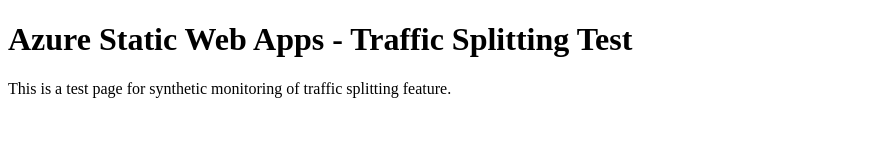
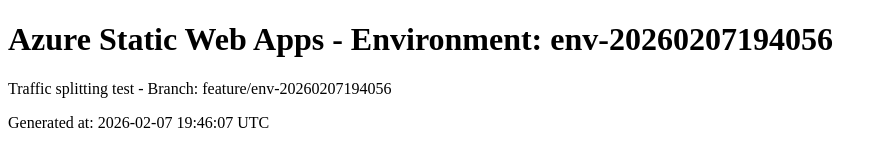
Before and after one commit to skylathadani-ms/synthetics-swa-traffic-20260207194056, a plain HTML site: page index.html in a window 1280 px wide. Shown: the whole page, without its empty margins (0-887 px from the left). Drawn offline with Linux system fonts and the light colour scheme.

Commit message:
Update index.html for env-20260207194056

```diff
--- a/index.html
+++ b/index.html
@@ -1,10 +1,11 @@
 <!DOCTYPE html>
 <html>
 <head>
-<title>Synthetics Test - Traffic Splitting</title>
+<title>Environment: env-20260207194056</title>
 </head>
 <body>
-<h1>Azure Static Web Apps - Traffic Splitting Test</h1>
-<p>This is a test page for synthetic monitoring of traffic splitting feature.</p>
+<h1>Azure Static Web Apps - Environment: env-20260207194056</h1>
+<p>Traffic splitting test - Branch: feature/env-20260207194056</p>
+<p>Generated at: 2026-02-07 19:46:07 UTC</p>
 </body>
 </html>
```
